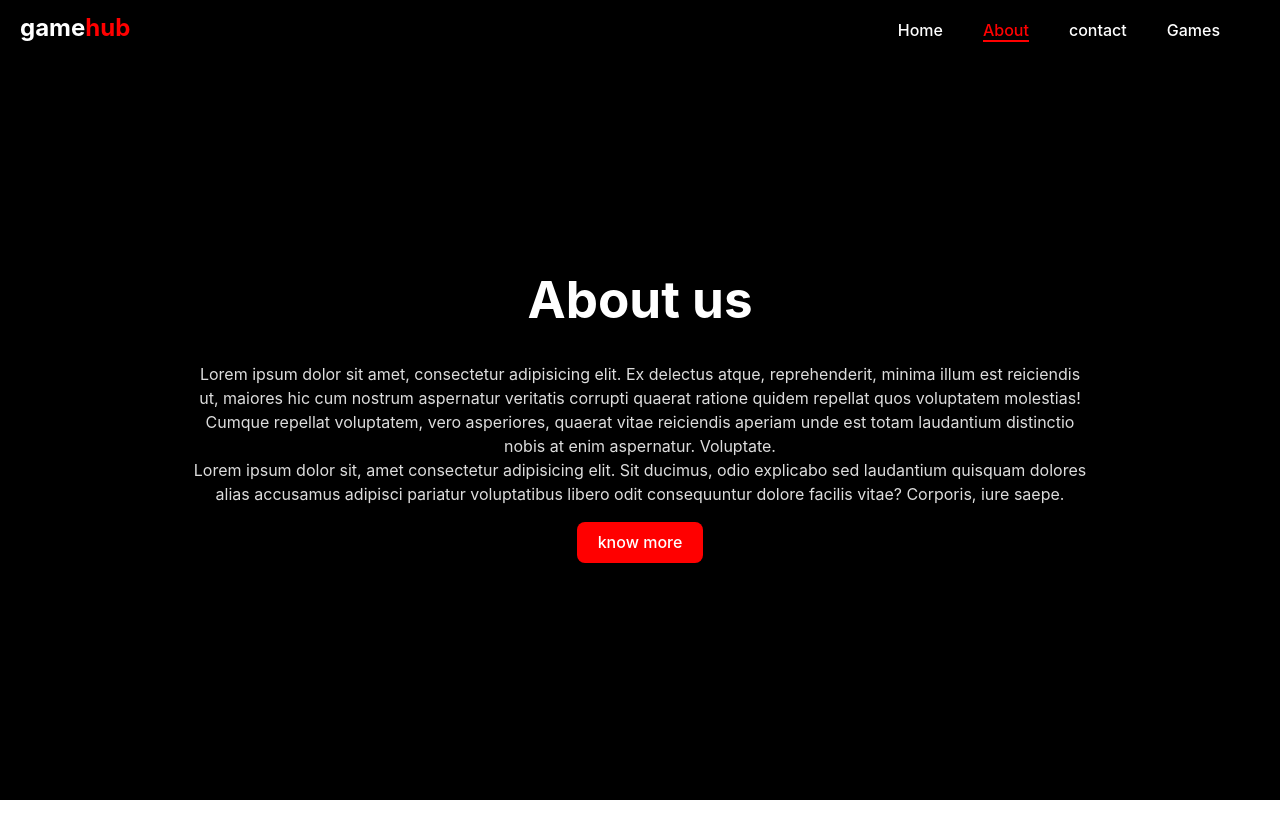
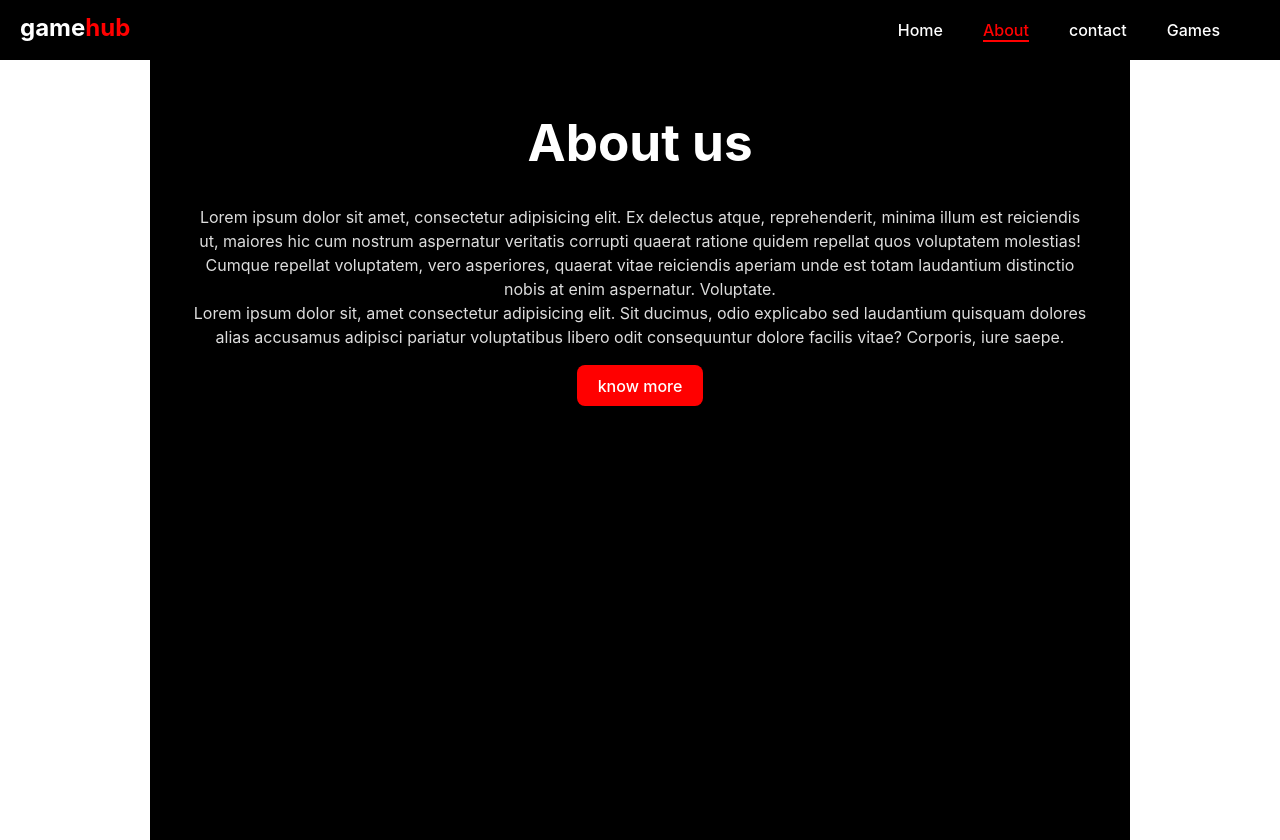
Before and after one commit to Sahilm416/game_hub, a React (Vite) app: page /About in a window 1280 px wide. Before the commit the page ends 800 px from the top, so only its background shows below. Built offline with nearby package versions, Linux system fonts and the light colour scheme; what smooth-scrollbar would draw is missing.

Commit message:
fixed bg color

```diff
--- a/src/About.jsx
+++ b/src/About.jsx
@@ -3,7 +3,8 @@
 export default function About() {
   return (
     <>
-      <div className="main-about">
+<div className='about-whole'>
+<div className="main-about">
       <h1>About us</h1>
       <div className='para'>
         <p>
@@ -23,6 +24,7 @@
         alert("will be available soon...")
       }}>know more </button>
       </div>
+</div>
     </>
   );
 }
--- a/src/App.css
+++ b/src/App.css
@@ -1,15 +1,19 @@
 body {
    box-sizing: border-box;
 }
-* {
-    background-color: black;
-}
+
 .main-about {
     background-color: black;
-    padding: 20px;
+    padding: 40px;
     color: #ddd;
     text-align: center;
     max-width: 900px;
+}
+.about-whole {
+    background-color: black;
+    width: 100%;
+    height: 100vh;
+    padding-top: 40px;
 }
 
 .main-about > h1 {
```
